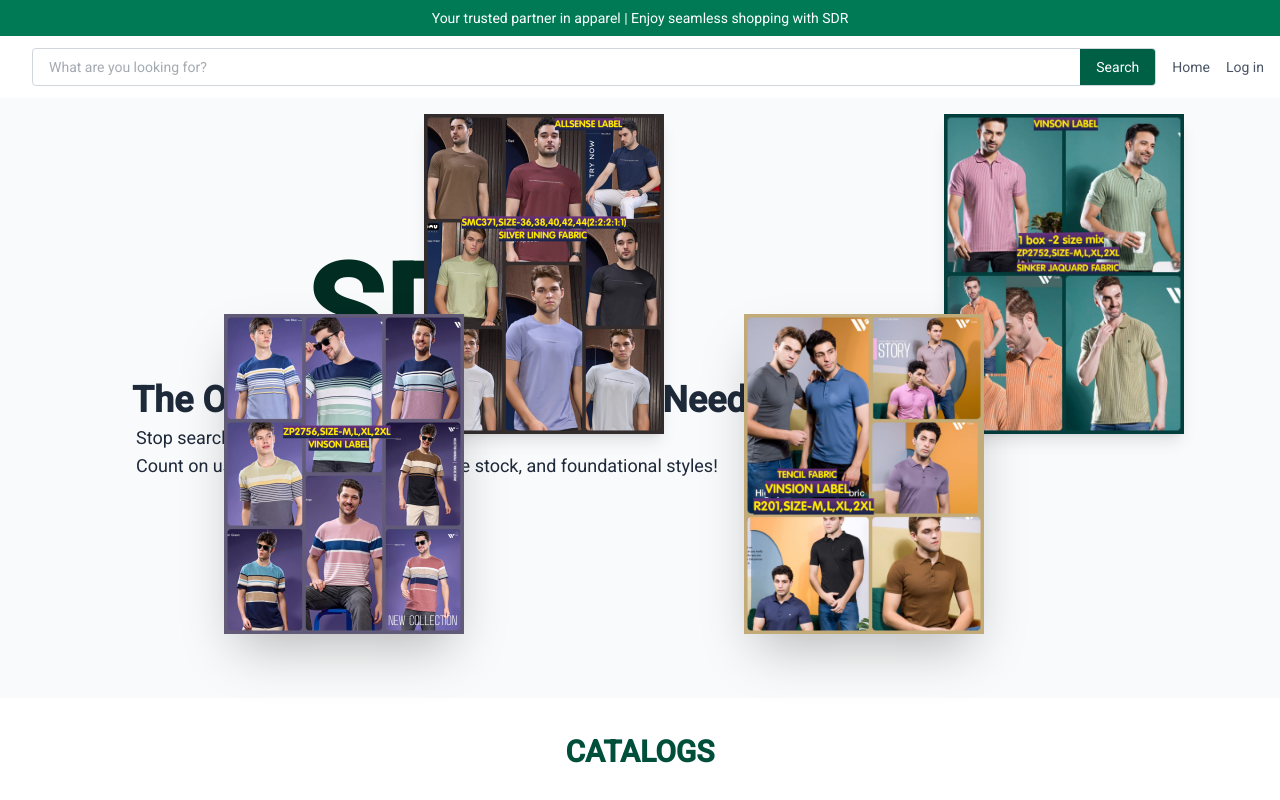
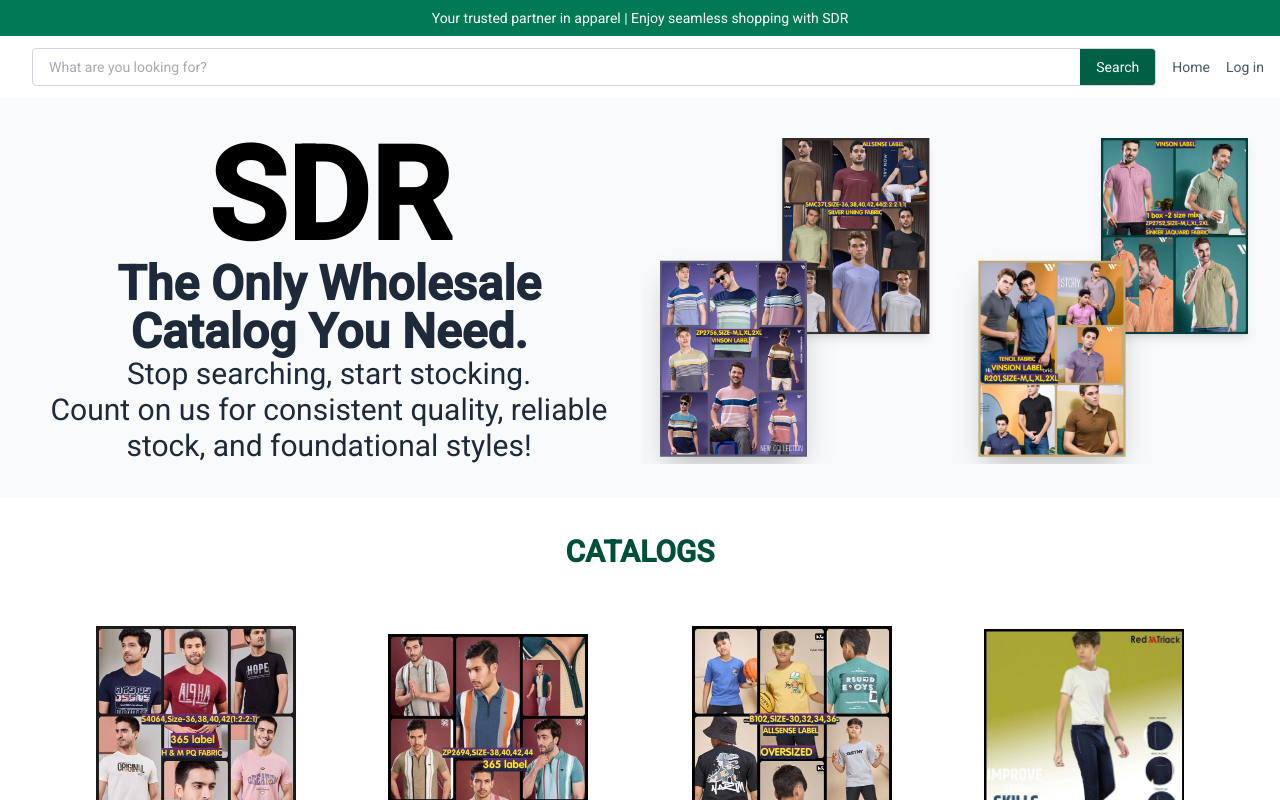
Before and after one commit to Tanushka-Poddar/sdr-phase1, an Angular app: page / in a window 1280 px wide. Built offline with nearby package versions, Linux system fonts and the light colour scheme.

Commit message:
your message

```diff
--- a/src/app/home/catalogs/rnhs/rnhs.component.html
+++ b/src/app/home/catalogs/rnhs/rnhs.component.html
@@ -1,57 +1,46 @@
-<h1>RN HS</h1>
+<!-- dynamic breadcrumbing -->
+<div class="h-[10vh] bg-yellow-300 ">
+DYNAMIC BREADCRUMBING - home>catalogs>rnhs
+</div>
 
-<a href="product1.pdf" download class="flex gap-1 font-bold text-black no-underline">
-      <img src="pdf_download.png" alt="Download PDF" class="w-5 h-5" />
-      <span>Download pdf</span>
-    </a>
+<!-- Filter and RHS -->
+<div class="flex flex-row h-[90vh]">
+  <!-- filter -->
+   <div class="w-[20%] bg-blue-300">
+    FILTER dropdowns
+   </div>
+   <!-- RHS -->
+    <div class="flex flex-col w-[80%]">
+      <!-- heading -->
+      <div class="bg-orange-300 h-[15%]">
+      <h1 class="font-bold text-6xl p-3">RNHS</h1>
 
-<!-- filter icon -->
-<aside class="w-40 bg-emerald-900/30 p-4 mr-6 shadow">
-  <select>
-    <option value="" disabled selected>Filter</option>
-    <option value="rn">Round neck</option>
-    <option value="vc">Vertical collar</option>
-    <option value="hs">Half sleeve</option>
-    <option value="kids">Kids</option>
-  </select>
-</aside>
+      <a href="product1.pdf" download class="flex gap-1 pl-3">
+      <img src="pdf_download.png" alt="Download PDF" class="w-5 h-5"/>
+      <span class="self-center">Download pdf</span>
+      </a>
+      </div>
 
-<div class="relative w-full max-w-5xl mx-auto overflow-hidden rounded-lg shadow-lg">
-  <!-- Image -->
-  <img
-    [src]="productImages[currentIndex]"
-    alt="Product Image"
-    class="w-full h-[500px] object-cover transition-all duration-500"
-  />
+      <!-- Carousels -->
+      <div class="bg-red-300 h-[75%]">
+        SWIPERJS - carousels
+      </div>
 
-  <!-- Left Arrow -->
-  <button
-    (click)="prevImage()"
-    [disabled]="currentIndex === 0"
-    class="absolute top-1/2 left-4 transform -translate-y-1/2 bg-white bg-opacity-50 hover:bg-opacity-80 p-2 rounded-full"
-  >
-    <mat-icon>chevron_left</mat-icon>
-  </button>
+      <!-- prev next buttons -->
+      <div class="bg-green-300 inline h-[10%]">
+         <button>
+        <span> < </span>
+        <span>Previous</span>
+         </button>
 
-  <!-- Right Arrow -->
-  <button
-    (click)="nextImage()"
-    [disabled]="currentIndex === productImages.length - 1"
-    class="absolute top-1/2 right-4 transform -translate-y-1/2 bg-white bg-opacity-50 hover:bg-opacity-80 p-2 rounded-full"
-  >
-    <mat-icon>chevron_right</mat-icon>
-  </button>
+        <button>
+        <span> Next</span>
+        <span> > </span>
+        </button>
+      </div>
 
-  <!-- Dots -->
-  <div class="absolute bottom-5 left-1/2 transform -translate-x-1/2 flex gap-2">
-    <span
-      *ngFor="let image of productImages; let i = index"
-      (click)="goToSlide(i)"
-      class="w-4 h-1.5 rounded-full cursor-pointer"
-      [ngClass]="{
-        'bg-white': currentIndex === i,
-        'bg-white bg-opacity-60': currentIndex !== i
-      }"
-    ></span>
-  </div>
+    </div>
+
+
+
 </div>
--- a/src/app/home/catalogs/rnhs/rnhs.component.ts
+++ b/src/app/home/catalogs/rnhs/rnhs.component.ts
@@ -2,10 +2,11 @@
 import {MatIconModule} from '@angular/material/icon';
 import {MatCardModule} from '@angular/material/card';
 import { CommonModule } from '@angular/common';
+import { CatalogsComponent } from "../catalogs.component";
 
 @Component({
   selector: 'app-rnhs',
-  imports: [MatIconModule, MatCardModule, CommonModule],
+  imports: [MatIconModule, MatCardModule, CommonModule, CatalogsComponent],
   templateUrl: './rnhs.component.html',
   styleUrl: './rnhs.component.css'
 })
--- a/src/app/home/header/header.component.html
+++ b/src/app/home/header/header.component.html
@@ -1,3 +1,4 @@
+<div>
 <div>
 <!-- Top Banner -->
 <div class="bg-emerald-700 text-white text-center py-2 text-sm w-full">
@@ -31,56 +32,6 @@
   </a>
 </nav>
 </div>
+</div>
 
-<!-- Collage -->
-<div class="bg-gray-50 h-[600px] p-4">
-  <!-- SDR Text in Center -->
-   <div class="relative">
-     <h1 class="text-9xl font-bold text-emerald-950 p-10 absolute top-[95px] left-[250px]">SDR</h1>
-      <h2 class="text-4xl font-semibold text-gray-800 absolute top-[250px] left-[100px] p-4">The Only Wholesale Catalog You Need.</h2>
-      <p class="text-lg text-gray-800 absolute top-[310px] left-[120px] whitespace-pre-line">
-        Stop searching, start stocking. <br>
-        Count on us for consistent quality, reliable stock, and foundational styles!
-      </p>
-   </div>
-
-
-  <!-- Relative container to position absolutely inside -->
-  <div class="relative h-[400px] flex">
-
-    <div>
-      <!-- Image 1 (Back layer) -->
-    <img
-      src="heroimage/rnhs1.jpeg"
-      alt="Hero Image 1"
-      class="absolute right-150 top-0  max-w-xs sm:max-w-sm md:max-w-md h-auto sm:h-80 object-contain shadow-lg z-10"
-    />
-
-    <!-- Image 2 (Front layer) -->
-    <img
-      src="heroimage/rnhs2.jpeg"
-      alt="Hero Image 2"
-      class="absolute right-200 top-50  max-w-xs sm:max-w-sm md:max-w-md h-auto sm:h-80 object-contain shadow-2xl z-20"
-    />
-    </div>
-
-
-    <div>
-      <!-- Image 1 (Back layer) -->
-    <img
-      src="heroimage/vc1.jpeg"
-      alt="Hero Image 3"
-      class="absolute right-20 top-0  max-w-xs sm:max-w-sm md:max-w-md h-auto sm:h-80 object-contain shadow-lg z-10"
-    />
-
-    <!-- Image 2 (Front layer) -->
-    <img
-      src="heroimage/vc2.jpeg"
-      alt="Hero Image 4"
-      class="absolute right-70 top-50  max-w-xs sm:max-w-sm md:max-w-md h-auto sm:h-80 object-contain shadow-2xl z-20"
-    />
-    </div>
-
-
-  </div>
-</div>
+<app-heroimg></app-heroimg>
--- a/src/app/home/header/header.component.ts
+++ b/src/app/home/header/header.component.ts
@@ -1,9 +1,10 @@
 import { Component } from '@angular/core';
 import { RouterLink } from '@angular/router';
+import { HeroimgComponent } from "./heroimg/heroimg.component";
 
 @Component({
   selector: 'app-header',
-  imports: [RouterLink],
+  imports: [RouterLink, HeroimgComponent],
   templateUrl: './header.component.html',
   styleUrl: './header.component.css'
 })
--- /dev/null
+++ b/src/app/home/header/heroimg/heroimg.component.html
@@ -0,0 +1,22 @@
+
+<div class="bg-gray-50 min-h-[50vh]  p-4 flex flex-col lg:flex-row sm:items-center lg:justify-evenly">
+  <div class="flex flex-col p-4 justify-center">
+    <h1 class="font-bold text-5xl sm:text-6xl lg:text-8xl xl:text-9xl  text-emerald-850 self-center ">
+      SDR
+    </h1>
+    <h2 class="font-semibold text-xl sm:text-2xl lg:text-4xl xl:text-5xl text-gray-800 text-center">
+      The Only Wholesale Catalog You Need.
+    </h2>
+    <p class="text-base sm:text-lg lg:text-2xl xl:text-3xl text-gray-800 text-center ">
+      Stop searching, start stocking.<br/>
+      Count on us for consistent quality, reliable stock, and foundational styles!
+    </p>
+  </div>
+
+  <!-- Hero Image -->
+ <div class="flex items-center justify-center">
+    <img src="heroimage.png"
+    alt="Hero Image"
+    class="h-[90%] ">
+ </div>
+</div>
--- a/src/app/login/login.component.html
+++ b/src/app/login/login.component.html
@@ -1,5 +1,15 @@
 <!-- Full-page background -->
 <div class="min-h-screen flex border-emerald-600/40 border-40 justify-center items-center">
+
+<!-- Breadcrumb -->
+<nav class="flex absolute top-20 left-20 text-sm text-gray-600 space-x-2 mb-4">
+  <!-- Home Link -->
+  <a routerLink="/" class="hover:underline text-gray-500">Home</a>
+  <!-- Separator -->
+  <span class="text-gray-400">›</span>
+  <!-- Current Page (Login) -->
+  <span class="font-semibold text-gray-800">Login</span>
+</nav>
 
   <!-- Login box -->
   <div
--- a/src/app/login/login.component.ts
+++ b/src/app/login/login.component.ts
@@ -1,9 +1,10 @@
 import { Component } from '@angular/core';
 import { FormsModule } from '@angular/forms';
+import { RouterLink } from '@angular/router';
 
 @Component({
   selector: 'app-login',
-  imports: [FormsModule],
+  imports: [FormsModule, RouterLink],
   templateUrl: './login.component.html',
   styleUrl: './login.component.css'
 })
```
Also changed, not shown: src/app/app.component.html (+0 -10 lines), src/app/home/header/heroimg/heroimg.component.ts (added, +11 -0 lines), public/heroimage.png (added), src/app/home/header/heroimg/heroimg.component.css (added), 1 other file (tests, documents, lock files or other folders).
